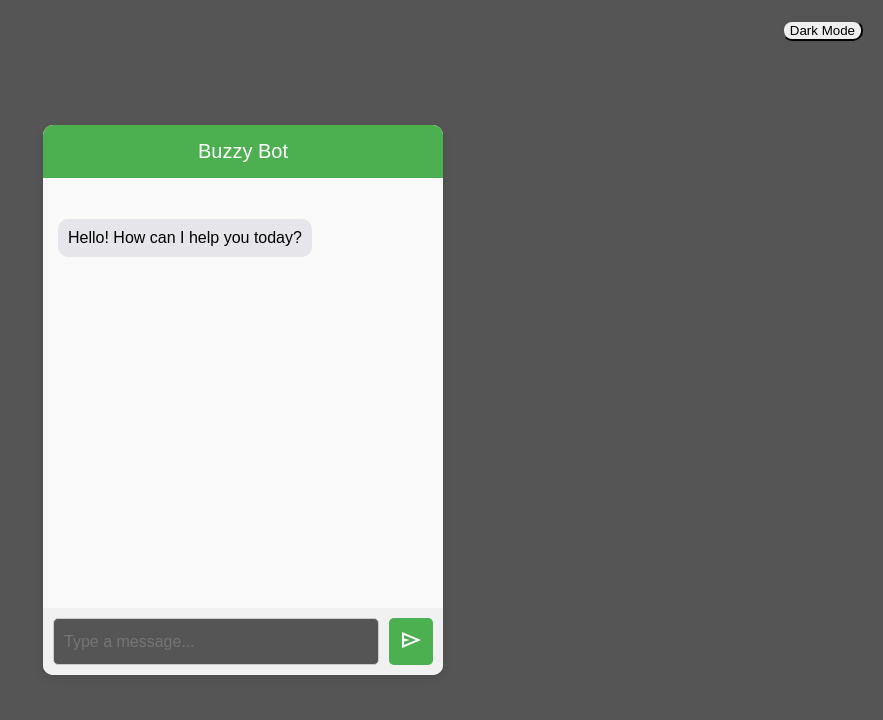
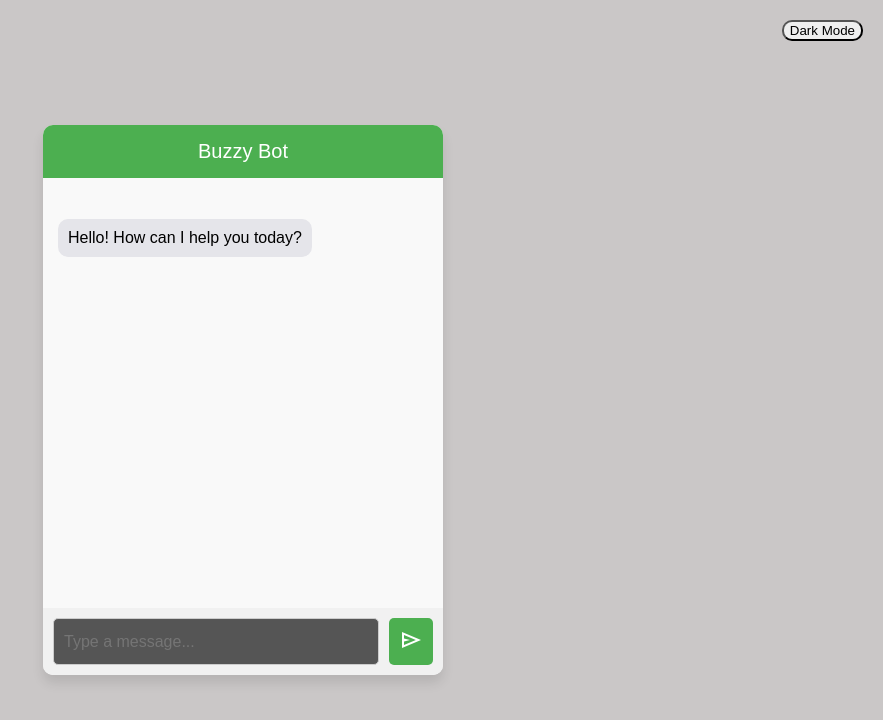
Before and after one commit to web-wizrd/Buzzy-Bots, a plain HTML site: page index.html in a window 1280 px wide. Shown: the whole page, without its empty margins (397-1280 px from the left). Drawn offline with nearby package versions, Linux system fonts and the light colour scheme.

Commit message:
little changes

```diff
--- a/Styles.css
+++ b/Styles.css
@@ -1,6 +1,6 @@
 body {
     font-family: Arial, sans-serif;
-    background-color: #555555;
+    background-color: #cac7c7;
     margin: 0;
     padding: 0;
     display: flex;
@@ -14,7 +14,7 @@ body {
     width: 400px;
     background-color: #fff;
     border-radius: 10px;
-    box-shadow: 0 4px 8px rgba(0, 0, 0, 0.1);
+    box-shadow: 0 8px 12px rgba(0, 0, 0, 0.1);
     overflow: hidden;
     transition: background-color 0.3s ease, color 0.3s ease;
 }
```
